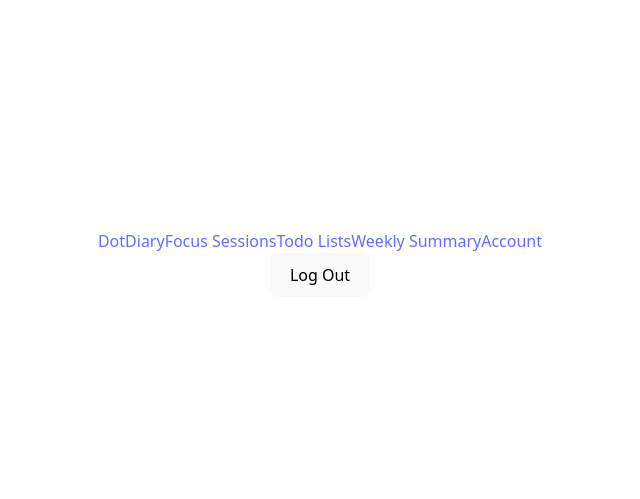
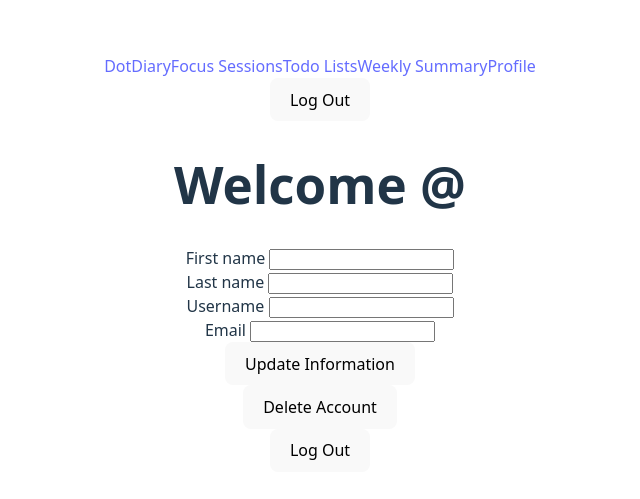
Before and after one commit to iijumanaAhmed/DotDiary-Frontend, a React (Vite) app: page /profile/1 in a window 1280 px wide. Shown: the part 137-636 px from the top of the page, without its empty margins (320-960 px from the left). Built offline with nearby package versions, Linux system fonts and the light colour scheme; sample sign-in values are in the browser's storage.

Commit message:
Update userprofile to display user data , and allow them to be updated, delete the account, or logout

```diff
--- a/src/App.jsx
+++ b/src/App.jsx
@@ -23,26 +23,27 @@ import { getUserFromToken } from './lib/auth'
 
 function App() {
 
-  const [user, setUser] = useState(getUserFromToken());
+  const [user, setUser] = useState(getUserFromToken())
   const [todolistId, setTodolistId] = useState(null)
 
   return (
     <Router>
       <NavBar user={user} setUser={setUser} />
+
       <Routes>
         <Route path='/login' element={<Login setUser={setUser} />} />
         <Route path='/signup' element={<SignUp />} />
-        <Route path='/userprofile' element={<ProtectedRoute> <UserProfile user={user} /> </ProtectedRoute>}></Route>
+        <Route path='/profile/:userid' element={<ProtectedRoute> <UserProfile user={user} setUser={setUser} /> </ProtectedRoute>}></Route>
 
-        <Route path='/dotDiary' element={<ProtectedRoute> <DotDiary user={user}/> </ProtectedRoute>}></Route>
-        <Route path='/weeklySummary' element={<ProtectedRoute> <WeeklySummary user={user}/> </ProtectedRoute>}></Route>
+        <Route path='/dotDiary' element={<ProtectedRoute> <DotDiary user={user} /> </ProtectedRoute>}></Route>
+        <Route path='/weeklySummary' element={<ProtectedRoute> <WeeklySummary user={user} /> </ProtectedRoute>}></Route>
         <Route path='/focusLogs' element={<ProtectedRoute> <FocusLogsIndex user={user} /> </ProtectedRoute>}></Route>
         <Route path='/focusLogs/newSession' element={<ProtectedRoute> <FocusLogForm user={user} todolistId={todolistId} /> </ProtectedRoute>}></Route>
         <Route path='/focusLogs/:sessionId/currentSession' element={<ProtectedRoute> <FocusLogSession user={user} /> </ProtectedRoute>}></Route>
-        <Route path='/focusLogs/:sessionId' element={<ProtectedRoute> <SessionDetail user={user}/> </ProtectedRoute>}></Route>
+        <Route path='/focusLogs/:sessionId' element={<ProtectedRoute> <SessionDetail user={user} /> </ProtectedRoute>}></Route>
 
-        <Route path='/toDoLists' element={<ProtectedRoute> <ToDoList user={user} setTodolistId={setTodolistId}/> </ProtectedRoute>}></Route>
-        <Route path='/toDoLists/:toDoListId' element={<ProtectedRoute> <ToDoList user={user} setTodolistId={setTodolistId}/> </ProtectedRoute>}></Route>
+        <Route path='/toDoLists' element={<ProtectedRoute> <ToDoList user={user} setTodolistId={setTodolistId} /> </ProtectedRoute>}></Route>
+        <Route path='/toDoLists/:toDoListId' element={<ProtectedRoute> <ToDoList user={user} setTodolistId={setTodolistId} /> </ProtectedRoute>}></Route>
       </Routes>
     </Router>
   )
--- a/src/components/NavBar/NavBar.jsx
+++ b/src/components/NavBar/NavBar.jsx
@@ -13,7 +13,7 @@ function NavBar({ user, setUser }) {
                         <Link to={'/focusLogs'}>Focus Sessions</Link>
                         <Link to={'/toDoLists'}>Todo Lists</Link>
                         <Link to='/weeklySummary'>Weekly Summary</Link>
-                        <Link to={'/userprofile'}>Account</Link>
+                        <Link to={`/profile/${user.user_id}`}>Profile</Link>
                         <LogOutButton setUser={setUser} />
                     </>
                     :
--- a/src/components/UserProfile/UserProfile.jsx
+++ b/src/components/UserProfile/UserProfile.jsx
@@ -1,29 +1,93 @@
+import { useEffect, useState } from 'react'
+import { useNavigate } from 'react-router'
 
-function UserProfile() {
+import { authRequest } from "../../lib/auth"
+
+import LogOutButton from '../Auth/LogOutButton'
+
+function UserProfile({ user, setUser }) {
+    const navigate = useNavigate()
+
+    const [userData, setUserData] = useState({
+        username: '',
+        email: '',
+        first_name: '',
+        last_name: ''
+    })
+
+    async function displayUser() {
+        const response = await authRequest({ data: userData, method: 'get', url: `http://127.0.0.1:8000/api/profile/${user.user_id}/` })
+        setUserData(response.data)
+        console.log("get user: ", response)
+        console.log(" data: ", response.data)
+    }
+    useEffect(() => {
+        if (user.user_id) {
+            displayUser()
+        }
+    }, [])
+
+    function handleChange(event) {
+        setUserData({ ...userData, [event.target.name]: event.target.value })
+        console.log(userData)
+    }
+
+    async function updateUserInformation(event) {
+        event.preventDefault()
+        let response = {}
+        if (userData.first_name === '' || userData.last_name === '' || userData.username === '' || userData.email === '') {
+            console.error('fields must be written')
+        } else {
+            response = await authRequest({ data: userData, method: 'put', url: `http://127.0.0.1:8000/api/profile/${user.user_id}/` })
+            console.log("put: ", response)
+            console.log("put data: ", response.data)
+        }
+
+        if (response.status === 200) {
+            navigate(`/profile/${user.user_id}`)
+        }
+    }
+
+    async function deleteUserAccount() {
+        const response = await authRequest({ method: 'delete', url: `http://127.0.0.1:8000/api/profile/${user.user_id}/` })
+
+        if (response.status === 204) {
+            navigate(`/signup`)
+        }
+    }
 
     return (
         <div>
-            <h1>Welcome @username</h1>
-            <form>
+            {
+                user
+                    ?
                     <div>
-                    <label>first name: </label>
-                    <input></input>
+                        <h1>Welcome @{userData.username}</h1>
+                        <form onSubmit={updateUserInformation}>
+                            <div>
+                                <label htmlFor='first_name'> First name </label>
+                                <input value={userData.first_name} onChange={handleChange} id='first_name' name='first_name'></input>
                             </div>
                             <div>
-                    <label>last name: </label>
-                    <input></input>
+                                <label htmlFor='last_name'> Last name </label>
+                                <input value={userData.last_name} onChange={handleChange} id='last_name' name='last_name'></input>
                             </div>
                             <div>
-                    <label>username: </label>
-                    <input></input>
+                                <label htmlFor='username'> Username </label>
+                                <input value={userData.username} onChange={handleChange} id='username' name='username'></input>
                             </div>
                             <div>
-                    <label>email: </label>
-                    <input></input>
+                                <label htmlFor='email'> Email </label>
+                                <input value={userData.email} onChange={handleChange} id='email' name='email' type='email'></input>
                             </div>
-                <button type='submit'>Update</button>
+                            <button type='submit'>Update Information</button>
                         </form>
-            <button type='submit'>Delete Account</button>
+                        <button type='submit' onClick={deleteUserAccount}>Delete Account</button>
+                        <LogOutButton setUser={setUser} />
+                    </div>
+                    :
+                    <p>unathorized user</p>
+            }
         </div>
     )
 }
```
Lines whose indentation alone changed are shown as unchanged.
